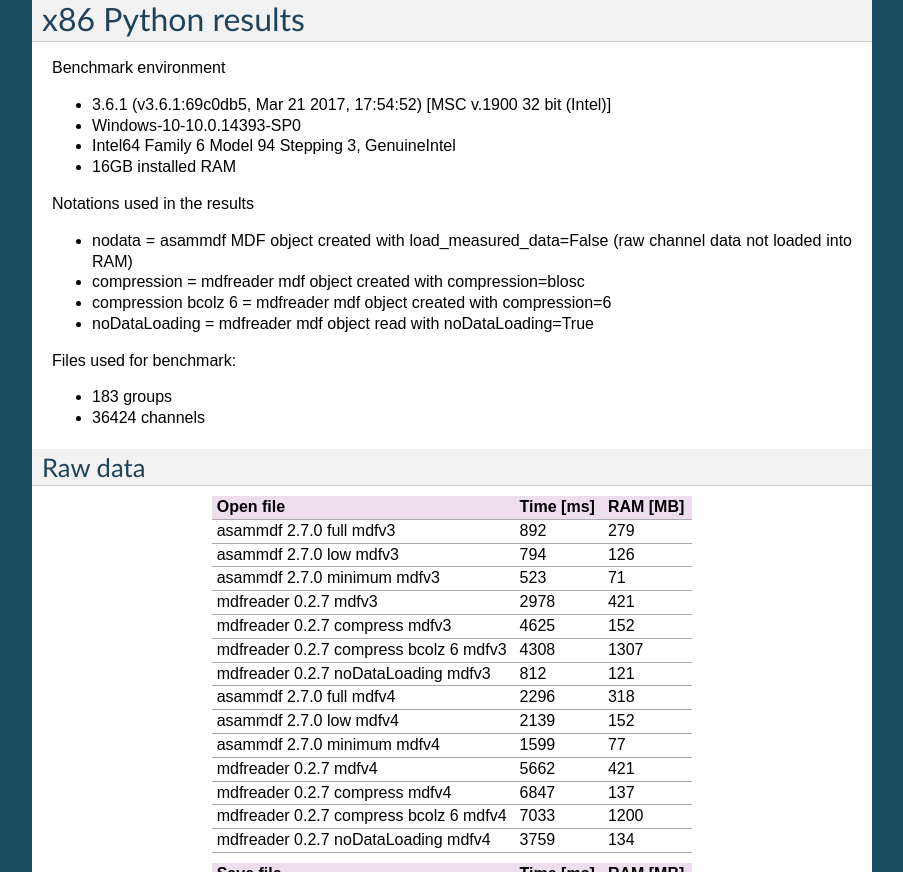
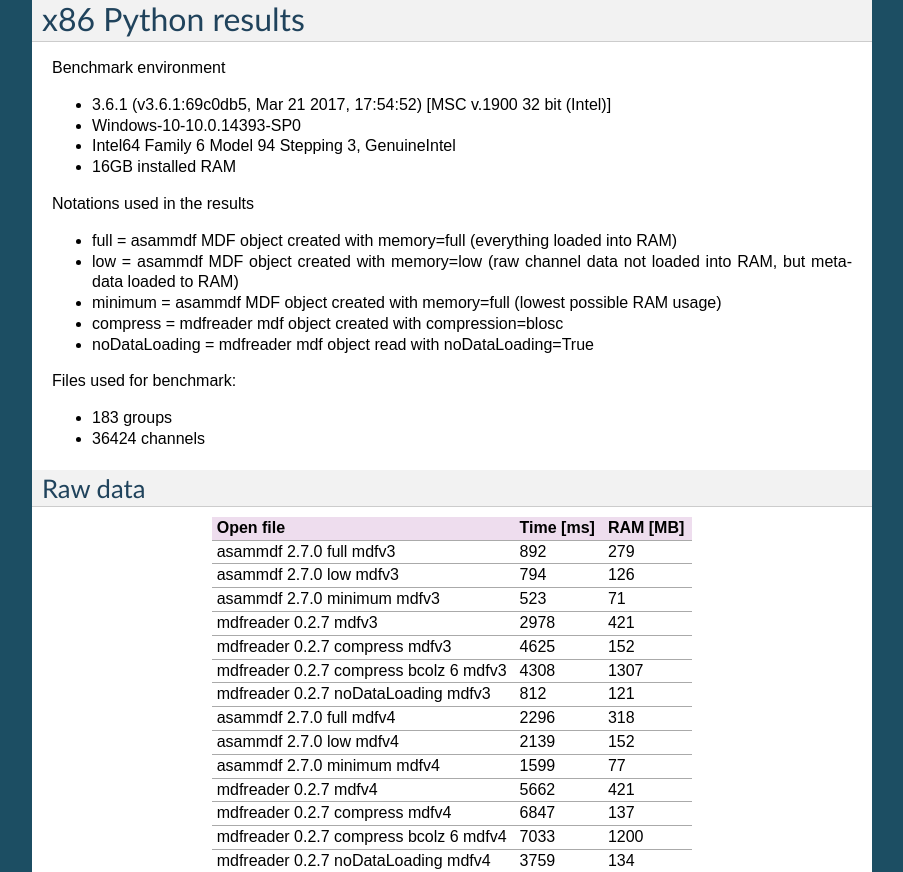
Before and after one commit to danielhrisca/asammdf, a Sphinx documentation site: the page built from documentation/benchmarks.rst, in a window 1280 px wide and 900 px high, scrolled down 3638 px, cut to the strip 28-900 px from the top of the window. Shown: the whole strip, without its empty margins (198-1101 px from the left). Built offline with Sphinx 7.4.7, drawn with Linux system fonts in a browser that asks for light colours; formulas are drawn with MathJax 3.

Commit message:
update documentation

```diff
--- a/README.rst
+++ b/README.rst
@@ -83,7 +83,7 @@
    short.convert('4.10').save('important signals.mf4')
 
    # plot some channels from a huge file
-   efficient = MDF('huge.mf4', load_measured_data=False)
+   efficient = MDF('huge.mf4', memory='minimmum')
    for signal in efficient.select(['Sensor1', 'Voltage3']):
        signal.plot()
 
--- a/documentation/benchmarks.rst
+++ b/documentation/benchmarks.rst
@@ -878,9 +878,10 @@
 
 Notations used in the results
 
-* nodata = asammdf MDF object created with load_measured_data=False (raw channel data not loaded into RAM)
-* compression = mdfreader mdf object created with compression=blosc
-* compression bcolz 6 = mdfreader mdf object created with compression=6
+* full =  asammdf MDF object created with memory=full (everything loaded into RAM)
+* low =  asammdf MDF object created with memory=low (raw channel data not loaded into RAM, but metadata loaded to RAM)
+* minimum =  asammdf MDF object created with memory=full (lowest possible RAM usage)
+* compress = mdfreader mdf object created with compression=blosc
 * noDataLoading = mdfreader mdf object read with noDataLoading=True
 
 Files used for benchmark:
--- a/documentation/mdf.rst
+++ b/documentation/mdf.rst
@@ -98,7 +98,7 @@
 * when *default* data exceeds available RAM
 * it is advised to avoid getting individual channels when using this ioption.
 
-Instead you can get performance close to load_measured_data=True if you use
+Instead you can get performance close to memory=`full` if you use
 the *select* method with the list of target channels.
 
 .. note::
--- a/documentation/mdf3.rst
+++ b/documentation/mdf3.rst
@@ -50,7 +50,7 @@
 
         * text_{n} : n-th text of the VTABR conversion
 
-* sorted : bool flag to indicate if the source file was sorted; it is used when *load_measured_data* = *False*
+* sorted : bool flag to indicate if the source file was sorted; it is used when `memory` is `low` or `minimum`
 * size : data block size; used for lazy laoding of measured data
 * record_size : dict of record ID -> record size pairs
 
```
Also changed, not shown: README.md (+1 -1 lines).
